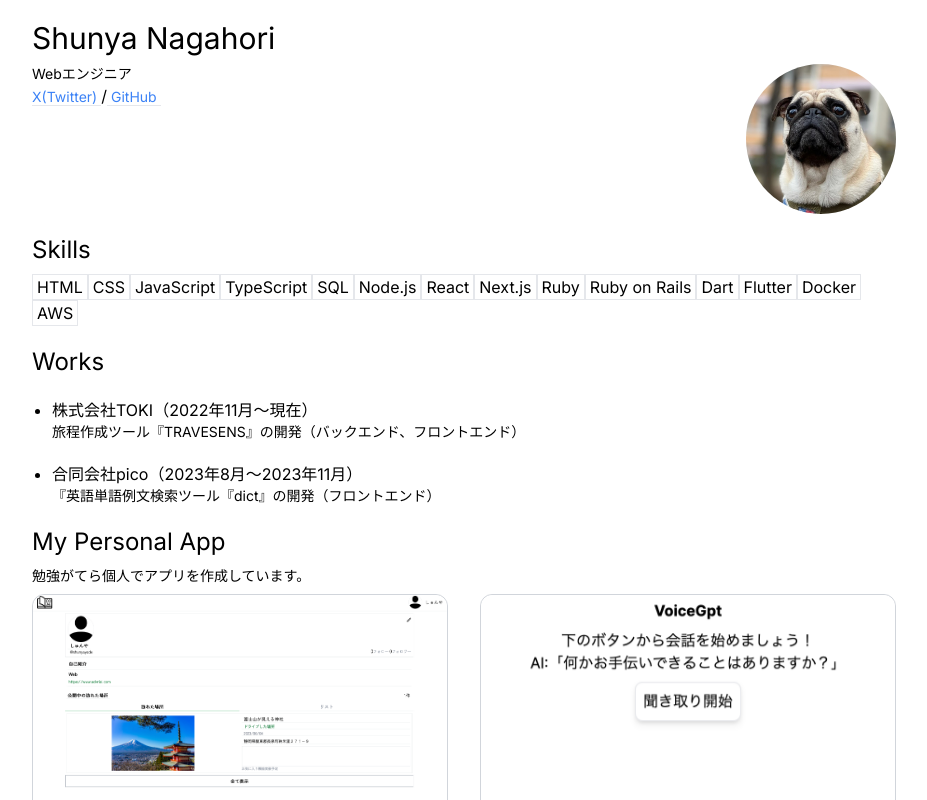
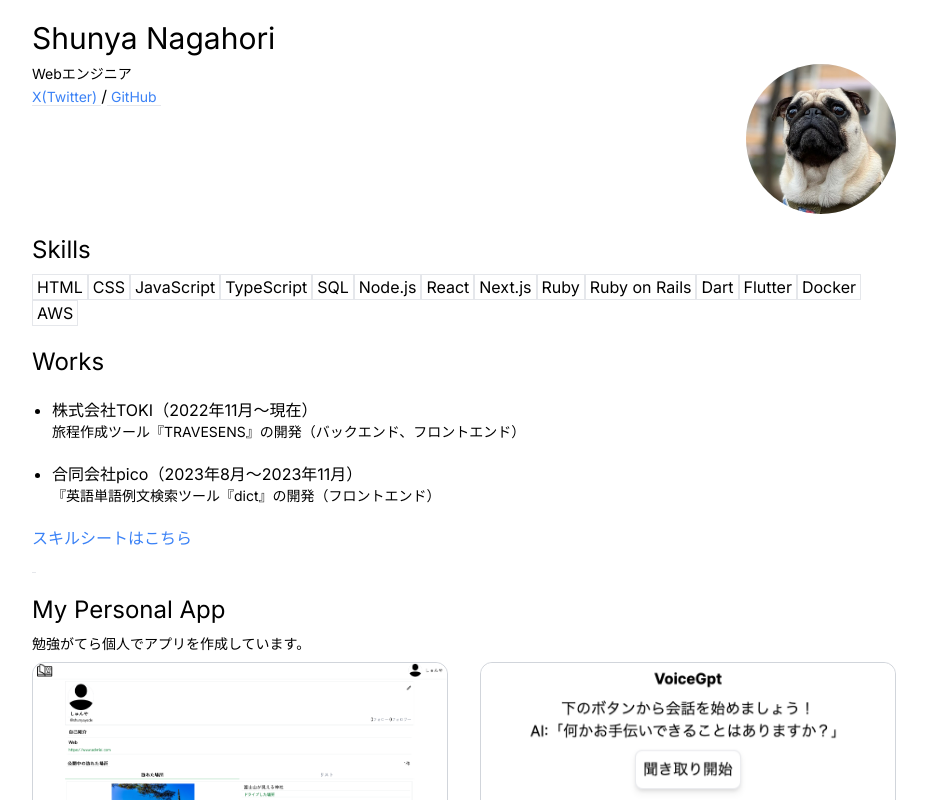
Before and after one commit to ShunyaNagahori/portfolio, a Next.js app: page / in a window 1280 px wide. Shown: the top 800 px of the page, without its empty margins (176-1103 px from the left). Built offline with nearby package versions, Linux system fonts and the light colour scheme.

Commit message:
skill seet page

```diff
--- a/src/app/page.js
+++ b/src/app/page.js
@@ -87,6 +87,7 @@ export default function Home() {
               </p>
             </li>
           </ul>
+          <a href="https://docs.google.com/spreadsheets/d/17fB41diNJoClQM7gy3jkCzZxGn7cDj-hHLYeGyrp_kM/edit?usp=sharing" className='pr-1 border-b text-blue-500 hover:opacity-30'><p>スキルシートはこちら</p></a>
         </div>
         <div className='my-5'>
           <h2 className='text-2xl my-2'>My Personal App</h2>
```
